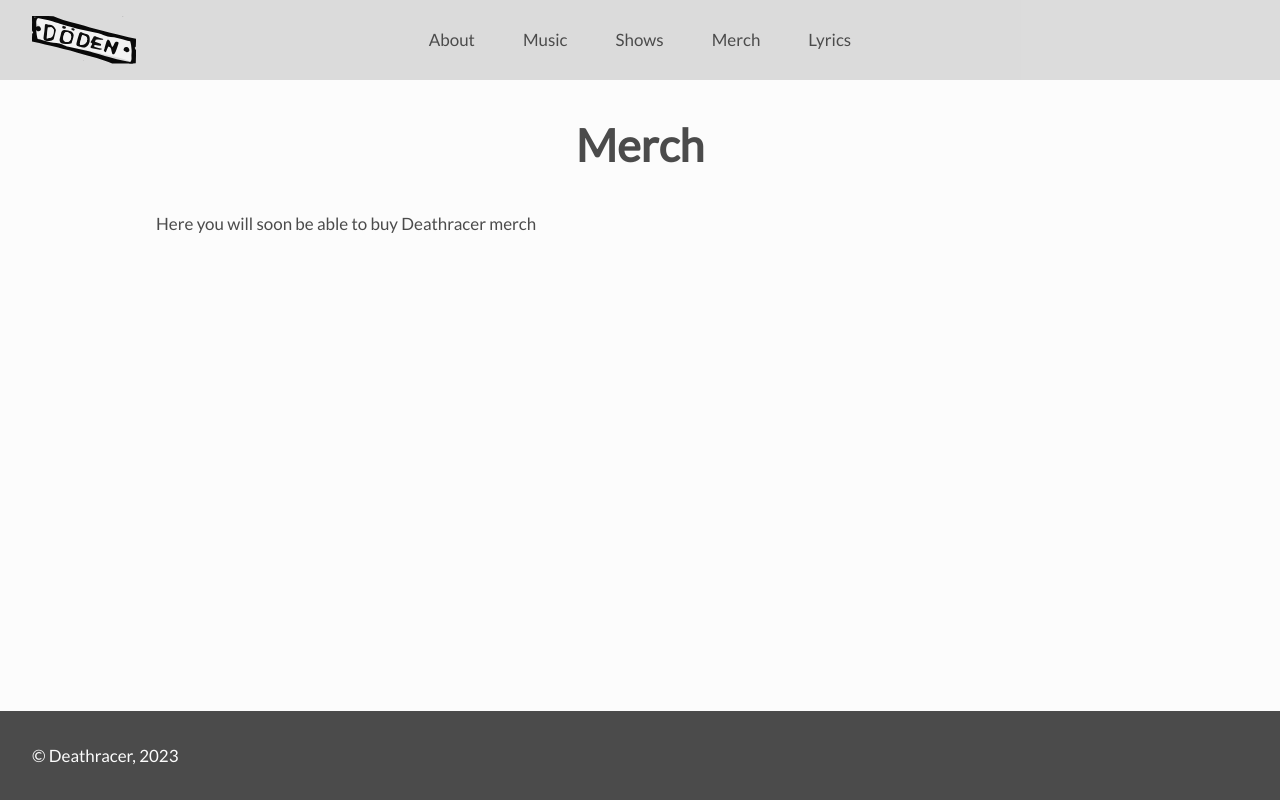
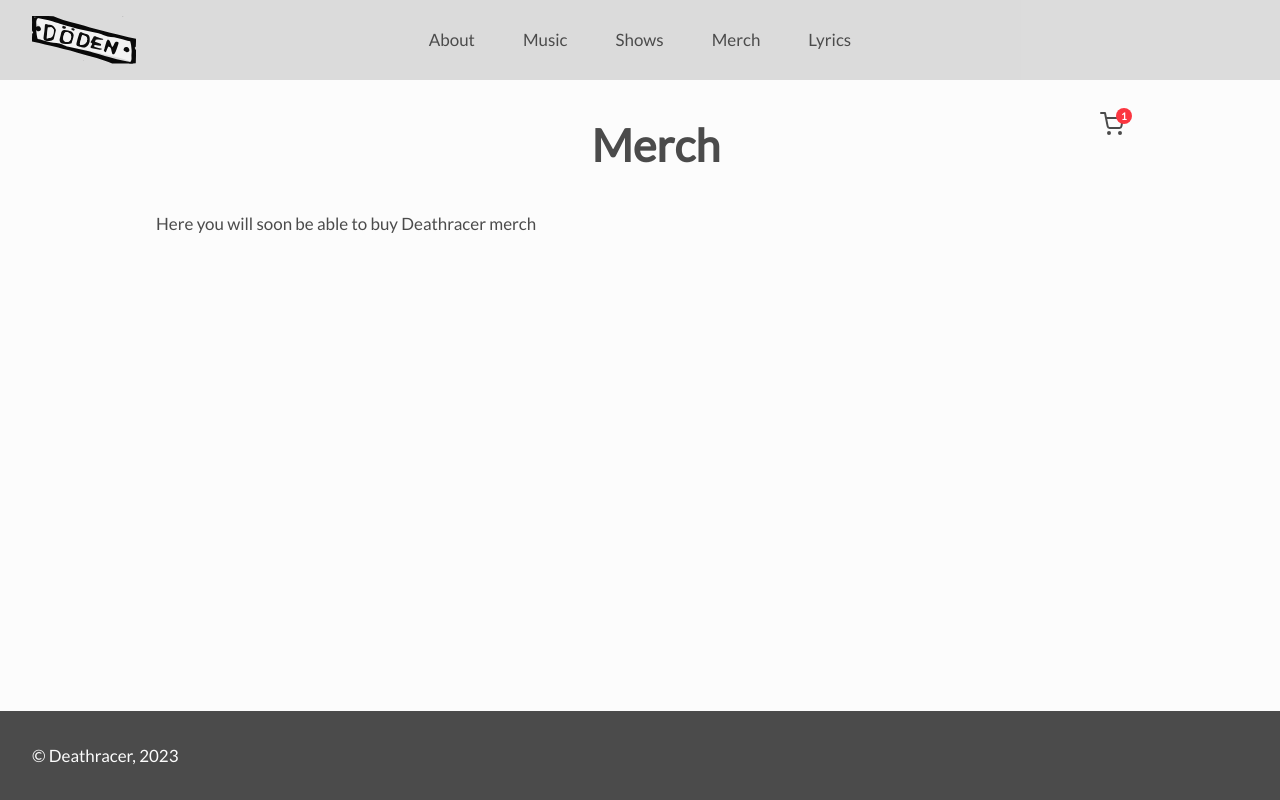
Before and after one commit to sarablom/deathracer, a Next.js app: page /merch in a window 1280 px wide. Built offline with nearby package versions, Linux system fonts and the light colour scheme.

Commit message:
add a shopping cart component

```diff
--- a/src/app/merch/page.tsx
+++ b/src/app/merch/page.tsx
@@ -1,5 +1,6 @@
 import { MainHeading } from "../../components/MainHeading";
 import { Metadata, NextPage } from "next";
+import { ShoppingCart } from "../../components/ShoppingCart";
 
 export const metadata: Metadata = {
 	title: "Deathracer --- Merch",
@@ -8,7 +9,18 @@ export const metadata: Metadata = {
 const Merch: NextPage = () => {
 	return (
 		<>
-			<MainHeading text="Merch" />
+			<div
+				style={{
+					width: "55%",
+					display: "flex",
+					justifyContent: "space-between",
+					alignContent: "baseline",
+					marginLeft: "auto",
+				}}
+			>
+				<MainHeading text="Merch" />
+				<ShoppingCart />
+			</div>
 			<p>Here you will soon be able to buy Deathracer merch</p>
 		</>
 	);
--- /dev/null
+++ b/src/components/ShoppingCart/ShoppingCart.tsx
@@ -0,0 +1,35 @@
+"use client";
+import { ShoppingCart as Cart } from "react-feather";
+import styled from "styled-components";
+
+export const ShoppingCart = () => {
+	return (
+		<CartWrapper>
+			<Cart />
+			<ItemCount>1</ItemCount>
+		</CartWrapper>
+	);
+};
+
+const CartWrapper = styled.div`
+	position: relative;
+	margin-left: auto;
+  height: fit-content;
+  width: fit-content;
+`;
+
+const ItemCount = styled.span`
+	position: absolute;
+	top: -4px;
+	right: -8px;
+	display: grid;
+	place-content: center;
+	height: 16px;
+	width: 16px;
+	border-radius: 50%;
+	padding: 4px;
+	background: #FB3640;
+	color: white;
+	font-size: 10px;
+	font-weight: 700;
+`;
--- /dev/null
+++ b/src/components/ShoppingCart/index.ts
@@ -0,0 +1 @@
+export * from "./ShoppingCart";
```
